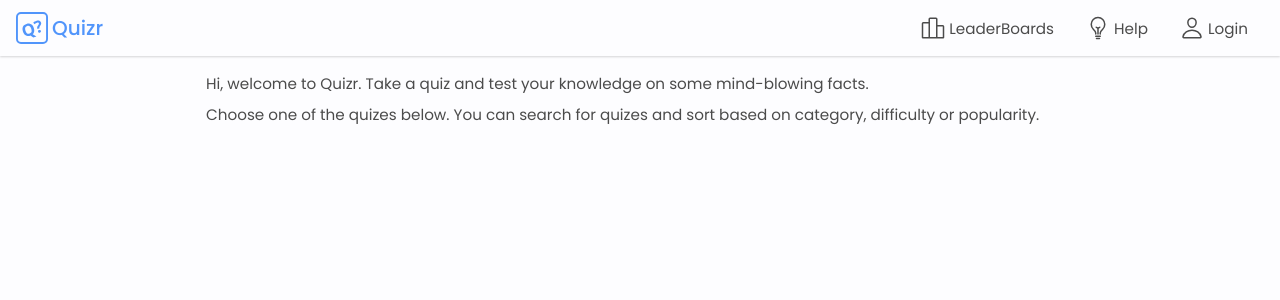
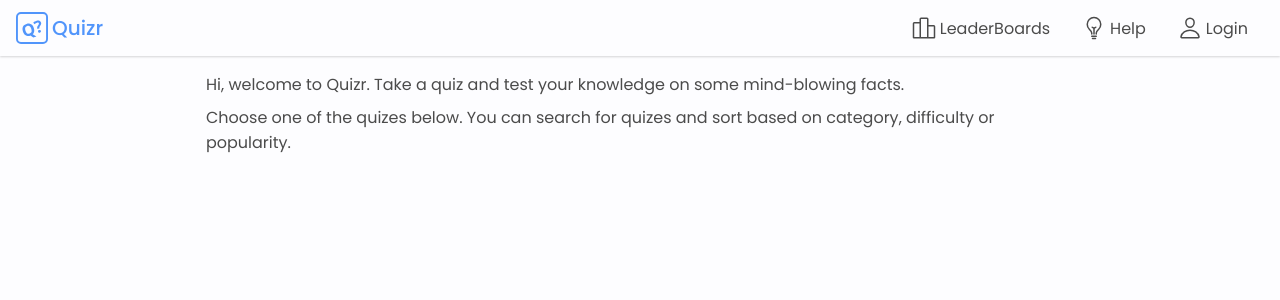
Before and after one commit to cudidotdev/Quizr, a Next.js app: page / in a window 1280 px wide. Shown: the top 300 px of the page. Built offline with nearby package versions, Linux system fonts and the light colour scheme.

Commit message:
fixing font-size

```diff
--- a/styles/globals.css
+++ b/styles/globals.css
@@ -117,7 +117,6 @@ button {
   min-height: 100vh;
   background-color: var(--color-white-one);
   color: var(--color-black-one);
-  font-size: 0.95rem;
 }
 
 .site-width {
--- a/styles/pages/Home.module.css
+++ b/styles/pages/Home.module.css
@@ -1,4 +1,5 @@
 .Intro > div {
   padding-bottom: 0.5rem;
   color: var(--color-black-two);
+  text-size-adjust: 1rem;
 }
```
